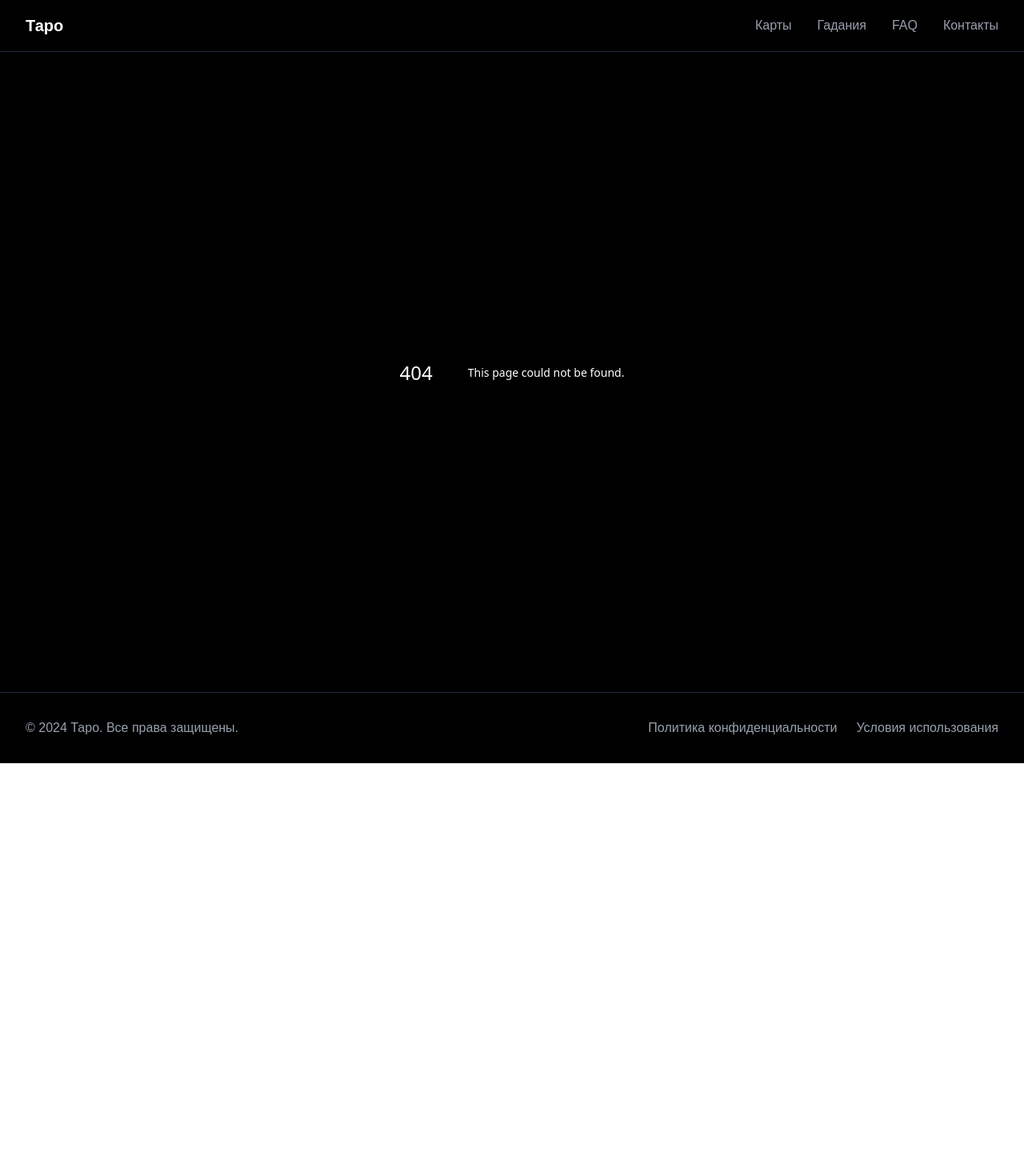
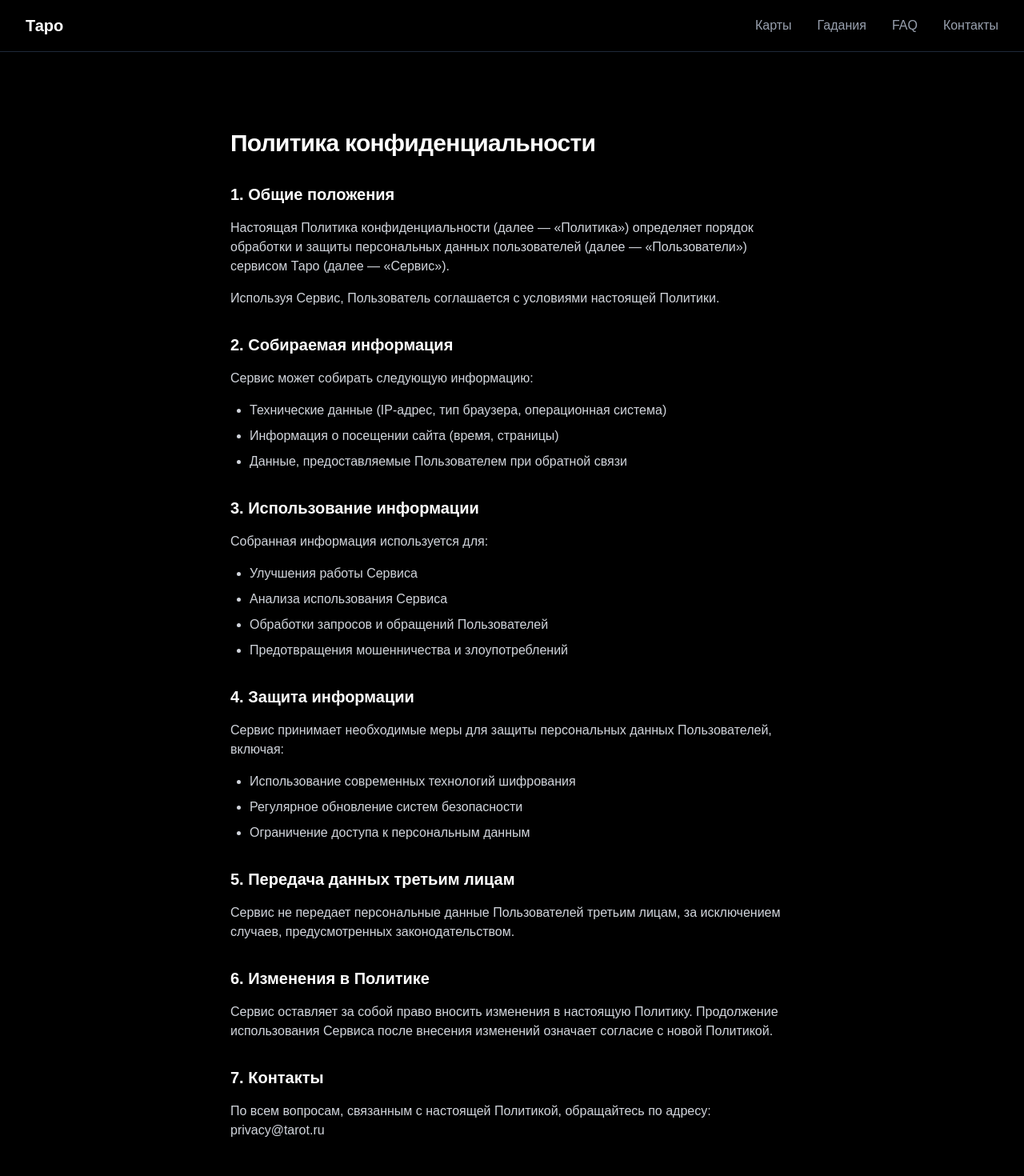
Before and after one commit to Segacnd/gadalka-tv, a Next.js app: page /privacy in a window 1280 px wide. Before the commit this address had no page. Shown: the top 1470 px of the page at 80% size. Before the commit the page ends 954 px from the top, so only its background shows below. Built offline with nearby package versions, Linux system fonts and the light colour scheme.

Commit message:
privacy and terms

```diff
--- /dev/null
+++ b/src/app/privacy/page.tsx
@@ -0,0 +1,109 @@
+import { Metadata } from 'next';
+
+export const metadata: Metadata = {
+	title: 'Политика конфиденциальности | Таро',
+	description: 'Политика конфиденциальности сервиса Таро',
+};
+
+export default function PrivacyPage() {
+	return (
+		<div className='mx-auto max-w-3xl px-4 py-16 sm:px-6 sm:py-24 lg:px-8'>
+			<h1 className='text-3xl font-bold tracking-tight text-white mb-8'>
+				Политика конфиденциальности
+			</h1>
+
+			<div className='prose prose-invert max-w-none'>
+				<section className='mb-8'>
+					<h2 className='text-xl font-semibold text-white mb-4'>
+						1. Общие положения
+					</h2>
+					<p className='text-gray-300 mb-4'>
+						Настоящая Политика конфиденциальности (далее — «Политика»)
+						определяет порядок обработки и защиты персональных данных
+						пользователей (далее — «Пользователи») сервисом Таро (далее —
+						«Сервис»).
+					</p>
+					<p className='text-gray-300'>
+						Используя Сервис, Пользователь соглашается с условиями настоящей
+						Политики.
+					</p>
+				</section>
+
+				<section className='mb-8'>
+					<h2 className='text-xl font-semibold text-white mb-4'>
+						2. Собираемая информация
+					</h2>
+					<p className='text-gray-300 mb-4'>
+						Сервис может собирать следующую информацию:
+					</p>
+					<ul className='list-disc pl-6 text-gray-300 space-y-2'>
+						<li>
+							Технические данные (IP-адрес, тип браузера, операционная система)
+						</li>
+						<li>Информация о посещении сайта (время, страницы)</li>
+						<li>Данные, предоставляемые Пользователем при обратной связи</li>
+					</ul>
+				</section>
+
+				<section className='mb-8'>
+					<h2 className='text-xl font-semibold text-white mb-4'>
+						3. Использование информации
+					</h2>
+					<p className='text-gray-300 mb-4'>
+						Собранная информация используется для:
+					</p>
+					<ul className='list-disc pl-6 text-gray-300 space-y-2'>
+						<li>Улучшения работы Сервиса</li>
+						<li>Анализа использования Сервиса</li>
+						<li>Обработки запросов и обращений Пользователей</li>
+						<li>Предотвращения мошенничества и злоупотреблений</li>
+					</ul>
+				</section>
+
+				<section className='mb-8'>
+					<h2 className='text-xl font-semibold text-white mb-4'>
+						4. Защита информации
+					</h2>
+					<p className='text-gray-300 mb-4'>
+						Сервис принимает необходимые меры для защиты персональных данных
+						Пользователей, включая:
+					</p>
+					<ul className='list-disc pl-6 text-gray-300 space-y-2'>
+						<li>Использование современных технологий шифрования</li>
+						<li>Регулярное обновление систем безопасности</li>
+						<li>Ограничение доступа к персональным данным</li>
+					</ul>
+				</section>
+
+				<section className='mb-8'>
+					<h2 className='text-xl font-semibold text-white mb-4'>
+						5. Передача данных третьим лицам
+					</h2>
+					<p className='text-gray-300'>
+						Сервис не передает персональные данные Пользователей третьим лицам,
+						за исключением случаев, предусмотренных законодательством.
+					</p>
+				</section>
+
+				<section className='mb-8'>
+					<h2 className='text-xl font-semibold text-white mb-4'>
+						6. Изменения в Политике
+					</h2>
+					<p className='text-gray-300'>
+						Сервис оставляет за собой право вносить изменения в настоящую
+						Политику. Продолжение использования Сервиса после внесения изменений
+						означает согласие с новой Политикой.
+					</p>
+				</section>
+
+				<section>
+					<h2 className='text-xl font-semibold text-white mb-4'>7. Контакты</h2>
+					<p className='text-gray-300'>
+						По всем вопросам, связанным с настоящей Политикой, обращайтесь по
+						адресу: privacy@tarot.ru
+					</p>
+				</section>
+			</div>
+		</div>
+	);
+}
--- /dev/null
+++ b/src/app/terms/page.tsx
@@ -0,0 +1,86 @@
+import { Metadata } from 'next';
+
+export const metadata: Metadata = {
+	title: 'Правила использования | Таро',
+	description: 'Правила использования сервиса Таро',
+};
+
+export default function TermsPage() {
+	return (
+		<div className='mx-auto max-w-3xl px-4 py-16 sm:px-6 sm:py-24 lg:px-8'>
+			<h1 className='text-3xl font-bold tracking-tight text-white mb-8'>
+				Правила использования
+			</h1>
+
+			<div className='prose prose-invert max-w-none'>
+				<section className='mb-8'>
+					<h2 className='text-xl font-semibold text-white mb-4'>
+						1. Общие положения
+					</h2>
+					<p className='text-gray-300 mb-4'>
+						Настоящие Правила использования (далее — «Правила») регулируют
+						отношения между пользователями (далее — «Пользователи») и сервисом
+						Таро (далее — «Сервис»).
+					</p>
+					<p className='text-gray-300'>
+						Используя Сервис, Пользователь соглашается с настоящими Правилами и
+						обязуется их соблюдать.
+					</p>
+				</section>
+
+				<section className='mb-8'>
+					<h2 className='text-xl font-semibold text-white mb-4'>
+						2. Условия использования
+					</h2>
+					<ul className='list-disc pl-6 text-gray-300 space-y-2'>
+						<li>Сервис предоставляется исключительно в информационных целях</li>
+						<li>Все материалы на сайте защищены авторским правом</li>
+						<li>
+							Запрещается копирование и распространение материалов без
+							разрешения
+						</li>
+						<li>
+							Пользователь несет ответственность за свои действия на сайте
+						</li>
+					</ul>
+				</section>
+
+				<section className='mb-8'>
+					<h2 className='text-xl font-semibold text-white mb-4'>
+						3. Ограничения ответственности
+					</h2>
+					<p className='text-gray-300 mb-4'>
+						Сервис не несет ответственности за:
+					</p>
+					<ul className='list-disc pl-6 text-gray-300 space-y-2'>
+						<li>
+							Любые прямые или косвенные убытки, возникшие в результате
+							использования Сервиса
+						</li>
+						<li>Невозможность использования Сервиса по техническим причинам</li>
+						<li>Действия третьих лиц, влияющие на работу Сервиса</li>
+					</ul>
+				</section>
+
+				<section className='mb-8'>
+					<h2 className='text-xl font-semibold text-white mb-4'>
+						4. Изменения в Правилах
+					</h2>
+					<p className='text-gray-300'>
+						Сервис оставляет за собой право вносить изменения в настоящие
+						Правила. Продолжение использования Сервиса после внесения изменений
+						означает согласие с новыми условиями.
+					</p>
+				</section>
+
+				<section>
+					<h2 className='text-xl font-semibold text-white mb-4'>5. Контакты</h2>
+					<p className='text-gray-300'>
+						По всем вопросам, связанным с настоящими Правилами, обращайтесь по
+						адресу: support@tarot.ru
+					</p>
+				</section>
+			</div>
+		</div>
+	);
+}
```
